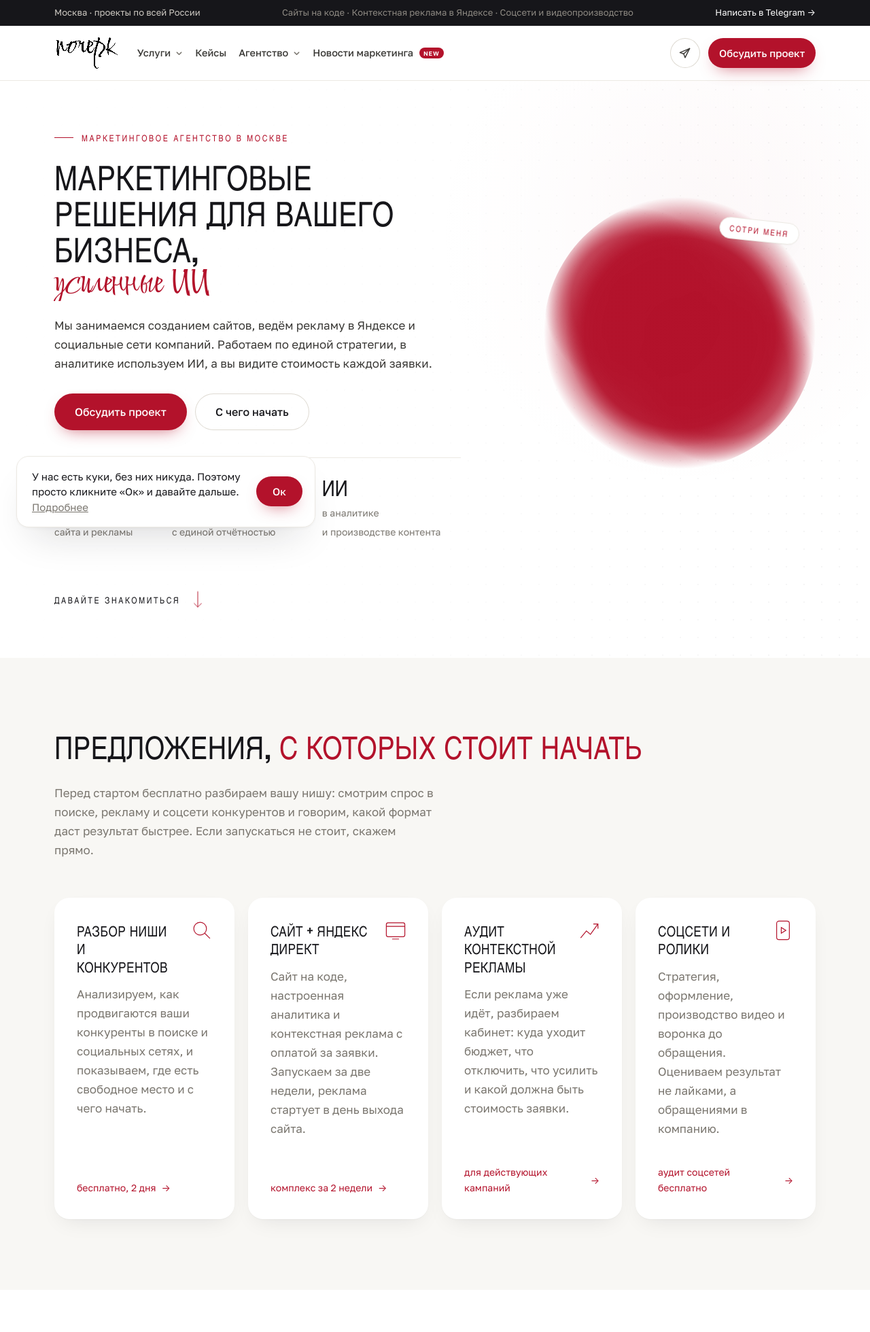
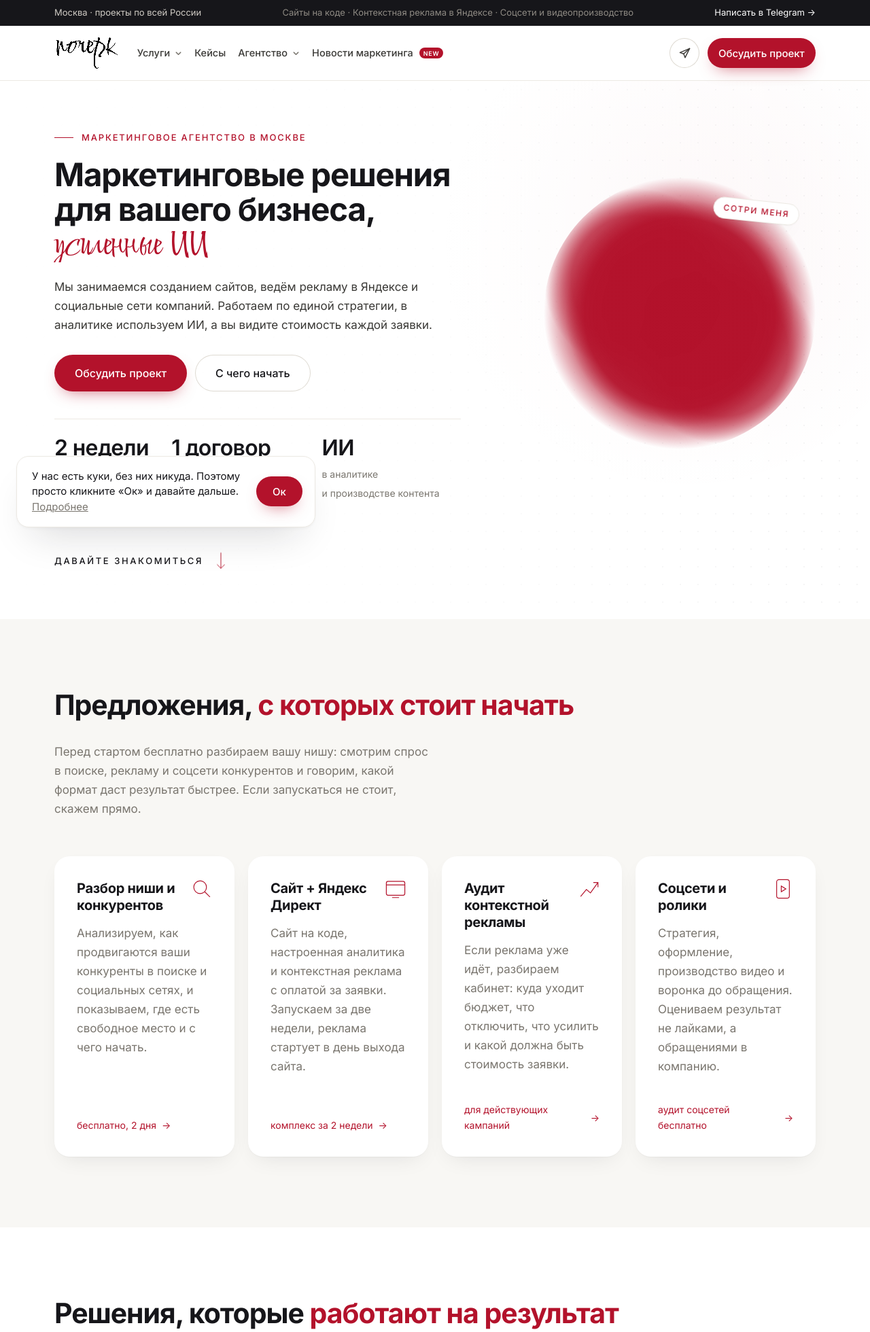
Before and after one commit to sergei4icks-jpg/pocherk-agency, a PHP site: page / in a window 1280 px wide. Shown: the top 1960 px of the page at 68% size. Run offline with PHP 8.4, Linux system fonts and the light colour scheme.

Commit message:
Шрифт Inter вместо Oswald и Golos: заголовки жирные строчные, как у Коммерсанта
Co-Authored-By: Claude Fable 5.1 <noreply@anthropic.com>

```diff
--- a/agentstvo/index.html
+++ b/agentstvo/index.html
@@ -13,7 +13,7 @@
 <link rel="apple-touch-icon" href="../apple-touch-icon.png">
 <link rel="preconnect" href="https://fonts.googleapis.com">
 <link rel="preconnect" href="https://fonts.gstatic.com" crossorigin>
-<link href="https://fonts.googleapis.com/css2?family=Comforter&family=Golos+Text:wght@400;500;600&family=Oswald:wght@400;500;600&display=swap" rel="stylesheet">
+<link href="https://fonts.googleapis.com/css2?family=Comforter&family=Inter:wght@400;500;600;700&display=swap" rel="stylesheet">
 <link rel="stylesheet" href="../assets/style.css">
 </head>
 <body>
--- a/assets/style.css
+++ b/assets/style.css
@@ -17,8 +17,8 @@
   --shadow:0 1px 2px rgba(22,22,26,.04),0 12px 32px -12px rgba(22,22,26,.10);
   --shadow-lg:0 2px 4px rgba(22,22,26,.04),0 30px 60px -24px rgba(22,22,26,.18);
   --hand:'Comforter', cursive;
-  --caps:'Oswald', 'Arial Narrow', sans-serif;
-  --text:'Golos Text', system-ui, -apple-system, sans-serif;
+  --caps:'Inter', system-ui, -apple-system, sans-serif;
+  --text:'Inter', system-ui, -apple-system, sans-serif;
 }
 *{box-sizing:border-box}
 html{scroll-behavior:smooth;-webkit-text-size-adjust:100%}
@@ -732,3 +732,23 @@ section{padding:104px 0}
   .top-tg{margin-right:0}
 }
 @media (min-width:1181px) and (max-width:1300px){.logo-txt{display:none}.top .btn{padding:0 16px}}
+
+/* ======================================================
+   Шрифт как у Коммерсанта: единый гротеск Inter.
+   Заголовки жирные, строчные, с плотным трекингом.
+   ====================================================== */
+h1,h2,h3{font-weight:700;text-transform:none;letter-spacing:-.025em;line-height:1.08}
+h1{font-size:clamp(36px,4.6vw,64px)}
+h2{font-size:clamp(28px,3.2vw,44px)}
+h3{font-size:20px;letter-spacing:-.015em;line-height:1.25}
+.hero-v3 h1{font-size:clamp(34px,3.7vw,52px)}
+.hero h1 .hand{font-size:1.15em}
+.sol h3,.case h3{font-size:22px}
+.tab-panel h3{font-size:clamp(24px,2.2vw,30px)}
+.erase-card b,.done b,.foot p.foot-tag{text-transform:none;font-weight:700;letter-spacing:-.02em}
+.hero-nums b,.case-res b,.invite-nums b,.price-from,.prices td:last-child,.all-grid em,.dash>div b{font-weight:600;letter-spacing:-.02em}
+.sol-n,.step::before,.review .q{font-weight:300}
+.kicker,.news-date,.case-tag,.tools-label,.cmp-head,.step .when,.erase-tag,.all-head .muted{letter-spacing:.14em}
+.logo-txt{font-weight:600;letter-spacing:.16em}
+.foot-logo span{font-weight:600;letter-spacing:.16em}
+.why h3{font-size:clamp(22px,2.2vw,30px)}
--- a/index.html
+++ b/index.html
@@ -13,7 +13,7 @@
 <link rel="apple-touch-icon" href="apple-touch-icon.png">
 <link rel="preconnect" href="https://fonts.googleapis.com">
 <link rel="preconnect" href="https://fonts.gstatic.com" crossorigin>
-<link href="https://fonts.googleapis.com/css2?family=Comforter&family=Golos+Text:wght@400;500;600&family=Oswald:wght@400;500;600&display=swap" rel="stylesheet">
+<link href="https://fonts.googleapis.com/css2?family=Comforter&family=Inter:wght@400;500;600;700&display=swap" rel="stylesheet">
 <link rel="stylesheet" href="assets/style.css">
 <script type="application/ld+json">
 {"@context":"https://schema.org","@type":"ProfessionalService","name":"Почерк","description":"Маркетинговое агентство: создание сайтов, Яндекс Директ, соцсети","url":"https://pocherk-agency.ru/","areaServed":"Москва","address":{"@type":"PostalAddress","addressLocality":"Москва","addressCountry":"RU"}}
--- a/kejsy/index.html
+++ b/kejsy/index.html
@@ -13,7 +13,7 @@
 <link rel="apple-touch-icon" href="../apple-touch-icon.png">
 <link rel="preconnect" href="https://fonts.googleapis.com">
 <link rel="preconnect" href="https://fonts.gstatic.com" crossorigin>
-<link href="https://fonts.googleapis.com/css2?family=Comforter&family=Golos+Text:wght@400;500;600&family=Oswald:wght@400;500;600&display=swap" rel="stylesheet">
+<link href="https://fonts.googleapis.com/css2?family=Comforter&family=Inter:wght@400;500;600;700&display=swap" rel="stylesheet">
 <link rel="stylesheet" href="../assets/style.css">
 </head>
 <body>
--- a/novosti/index.html
+++ b/novosti/index.html
@@ -13,7 +13,7 @@
 <link rel="apple-touch-icon" href="../apple-touch-icon.png">
 <link rel="preconnect" href="https://fonts.googleapis.com">
 <link rel="preconnect" href="https://fonts.gstatic.com" crossorigin>
-<link href="https://fonts.googleapis.com/css2?family=Comforter&family=Golos+Text:wght@400;500;600&family=Oswald:wght@400;500;600&display=swap" rel="stylesheet">
+<link href="https://fonts.googleapis.com/css2?family=Comforter&family=Inter:wght@400;500;600;700&display=swap" rel="stylesheet">
 <link rel="stylesheet" href="../assets/style.css">
 </head>
 <body>
--- a/politika/index.html
+++ b/politika/index.html
@@ -14,7 +14,7 @@
 <link rel="apple-touch-icon" href="../apple-touch-icon.png">
 <link rel="preconnect" href="https://fonts.googleapis.com">
 <link rel="preconnect" href="https://fonts.gstatic.com" crossorigin>
-<link href="https://fonts.googleapis.com/css2?family=Comforter&family=Golos+Text:wght@400;500;600&family=Oswald:wght@400;500;600&display=swap" rel="stylesheet">
+<link href="https://fonts.googleapis.com/css2?family=Comforter&family=Inter:wght@400;500;600;700&display=swap" rel="stylesheet">
 <link rel="stylesheet" href="../assets/style.css">
 </head>
 <body>
--- a/smm/index.html
+++ b/smm/index.html
@@ -13,7 +13,7 @@
 <link rel="apple-touch-icon" href="../apple-touch-icon.png">
 <link rel="preconnect" href="https://fonts.googleapis.com">
 <link rel="preconnect" href="https://fonts.gstatic.com" crossorigin>
-<link href="https://fonts.googleapis.com/css2?family=Comforter&family=Golos+Text:wght@400;500;600&family=Oswald:wght@400;500;600&display=swap" rel="stylesheet">
+<link href="https://fonts.googleapis.com/css2?family=Comforter&family=Inter:wght@400;500;600;700&display=swap" rel="stylesheet">
 <link rel="stylesheet" href="../assets/style.css">
 </head>
 <body>
--- a/sozdanie-sajtov/index.html
+++ b/sozdanie-sajtov/index.html
@@ -13,7 +13,7 @@
 <link rel="apple-touch-icon" href="../apple-touch-icon.png">
 <link rel="preconnect" href="https://fonts.googleapis.com">
 <link rel="preconnect" href="https://fonts.gstatic.com" crossorigin>
-<link href="https://fonts.googleapis.com/css2?family=Comforter&family=Golos+Text:wght@400;500;600&family=Oswald:wght@400;500;600&display=swap" rel="stylesheet">
+<link href="https://fonts.googleapis.com/css2?family=Comforter&family=Inter:wght@400;500;600;700&display=swap" rel="stylesheet">
 <link rel="stylesheet" href="../assets/style.css">
 </head>
 <body>
--- a/yandex-direct/index.html
+++ b/yandex-direct/index.html
@@ -13,7 +13,7 @@
 <link rel="apple-touch-icon" href="../apple-touch-icon.png">
 <link rel="preconnect" href="https://fonts.googleapis.com">
 <link rel="preconnect" href="https://fonts.gstatic.com" crossorigin>
-<link href="https://fonts.googleapis.com/css2?family=Comforter&family=Golos+Text:wght@400;500;600&family=Oswald:wght@400;500;600&display=swap" rel="stylesheet">
+<link href="https://fonts.googleapis.com/css2?family=Comforter&family=Inter:wght@400;500;600;700&display=swap" rel="stylesheet">
 <link rel="stylesheet" href="../assets/style.css">
 </head>
 <body>
```
